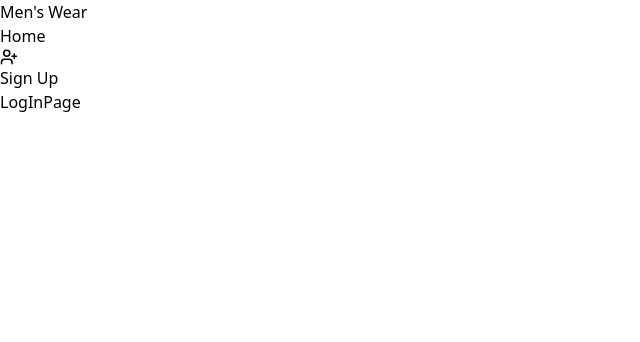
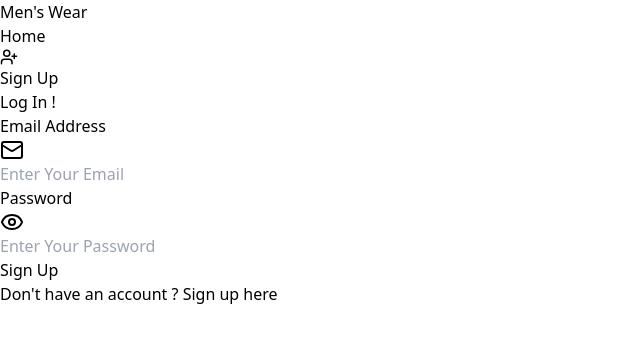
Before and after one commit to Chinokoo/ecommerce-web-app-frontend, a React (Vite) app: page /login in a window 1280 px wide. Shown: the top 342 px of the page, without its empty margins (0-640 px from the left). Built offline with nearby package versions, Linux system fonts and the light colour scheme.

Commit message:
create login page

```diff
--- a/src/App.jsx
+++ b/src/App.jsx
@@ -7,13 +7,6 @@ import NavBar from "./components/NavBar";
 function App() {
   return (
     <div className="min-h-screen bg-gradient-to-t from-stone-600 to-stone-900 text-white relative overflow-hidden px-2 md:px-10">
-      {/*background gradient  */}
-
-      <div className="absolute inset-0 overflow-hidden">
-        <div className="absolute inset-0">
-          <div className="absolute top-0 left-1/2 -translate-x-1/2 w-full h-full bg-[radial-gradient(ellipse_at_top,indigo-100_0%,blue-500_45%,*indigo-900)_100%)]" />
-        </div>
-      </div>
       <div className="relate z-50 pt-20">
         <NavBar />
         <Routes>
--- a/src/pages/LogInPage.jsx
+++ b/src/pages/LogInPage.jsx
@@ -1,5 +1,126 @@
+import { Link } from "react-router-dom";
+import { useState } from "react";
+import { motion } from "framer-motion";
+import { Mail, EyeClosed, Eye, LoaderCircle } from "lucide-react";
+
 const LogInPage = () => {
-  return <div>LogInPage</div>;
+  const loading = false;
+  const [passwordVisible, setPasswordVisible] = useState(false);
+  const [formData, setFormData] = useState({
+    email: "",
+    password: "",
+  });
+
+  const handleSubmit = (e) => {
+    e.preventDefault();
+    console.log(formData);
+  };
+
+  return (
+    <div className="flex flex-col justify-center sm:px-6 lg:px-8">
+      <motion.div
+        className="sm:mx-auto sm:w-full sm:max-w-md"
+        initial={{ opacity: 0, y: -20 }}
+        animate={{ opacity: 1, y: 0 }}
+        transition={{ duration: 0.8 }}
+      >
+        <h2 className="mt-3 text-center text-3xl font-extrabold text-zinc-300">
+          Log In !
+        </h2>
+      </motion.div>
+      {/* name field */}
+      <motion.div
+        initial={{ opacity: 0, y: +20 }}
+        animate={{ opacity: 1, y: 0 }}
+        transition={{ duration: 0.8 }}
+        className="flex flex-col my-3 bg-stone-900 rounded-md py-8 px-4 sm:mx-auto sm:w-full sm:max-w-md shadow-lg "
+      >
+        <form className=" flex flex-col" onSubmit={handleSubmit}>
+          {/* email field */}
+          <label
+            htmlFor="email"
+            className="text-white text-sm block font-medium pt-5"
+          >
+            Email Address
+          </label>
+          <div className=" relative rounded-md shadow-sm flex bg-stone-500 px-2 py-2">
+            <div className=" flex items-center pointer-events-none">
+              <Mail className="h-5 w-5 text-white mr-2 " />
+            </div>
+            <input
+              type="text"
+              id="email"
+              required
+              value={formData.email}
+              onChange={(e) =>
+                setFormData({ ...formData, email: e.target.value })
+              }
+              placeholder="Enter Your Email"
+              className="placeholder:text-white bg-transparent outline-none"
+            />
+          </div>
+          {/* password field */}
+          <label
+            htmlFor="password"
+            className="text-white text-sm block font-medium pt-5"
+          >
+            Password
+          </label>
+          <div className=" relative rounded-md shadow-sm flex bg-stone-500 px-2 py-2">
+            <div className=" flex items-center cursor-pointer ">
+              {passwordVisible ? (
+                <EyeClosed
+                  className="h-5 w-5 text-white mr-2 "
+                  onClick={() => {
+                    setPasswordVisible(!passwordVisible);
+                  }}
+                />
+              ) : (
+                <Eye
+                  className="h-5 w-5 text-white mr-2 "
+                  onClick={() => {
+                    setPasswordVisible(!passwordVisible);
+                  }}
+                />
+              )}
+            </div>
+            <input
+              type={passwordVisible ? "text" : "password"}
+              id="password"
+              required
+              value={formData.password}
+              onChange={(e) =>
+                setFormData({ ...formData, password: e.target.value })
+              }
+              placeholder="Enter Your Password"
+              className="placeholder:text-white bg-transparent outline-none"
+            />
+          </div>
+          {/* submit button */}
+          <button
+            type="submit"
+            disabled={loading}
+            className=" mt-8 w-full flex justify-center items-center bg-stone-300 text-stone-900 hover:bg-stone-800 hover:text-white py-2  transition-all duration-300 ease-in-out rounded-md disabled:cursor-not-allowed"
+          >
+            {loading ? (
+              <>
+                <LoaderCircle className="mr-2 h-5 2-5 animate-spin" />
+                <p>loading...</p>
+              </>
+            ) : (
+              <span>Sign Up</span>
+            )}
+          </button>
+        </form>
+      </motion.div>
+      <div className=" text-center text-sm font-medium">
+        <span>Don&apos;t have an account ? </span>
+        <Link to="/signup" className="text-stone-200 hover:text-stone-400">
+          <span className="underline">Sign up here</span>
+        </Link>
+      </div>
+    </div>
+  );
 };
 
 export default LogInPage;
--- a/src/pages/SignUpPage.jsx
+++ b/src/pages/SignUpPage.jsx
@@ -1,6 +1,6 @@
 import { useState } from "react";
 import { motion } from "framer-motion";
-import { Eye, EyeClosed, Mail, User, UserPlus } from "lucide-react";
+import { Eye, EyeClosed, LoaderCircle, Mail, User } from "lucide-react";
 import { Link } from "react-router-dom";
 
 const SignUpPage = () => {
@@ -26,13 +26,18 @@ const SignUpPage = () => {
         animate={{ opacity: 1, y: 0 }}
         transition={{ duration: 0.8 }}
       >
-        <h2 className="mt-3 text-center text-3xl font-extrabold text-zinc-300 hover:text-red-600">
-          Create Your Account
+        <h2 className="mt-3 text-center text-3xl font-extrabold text-zinc-300">
+          Create Your Account !
         </h2>
       </motion.div>
       {/* name field */}
-      <div className="flex flex-col my-3 bg-stone-900 rounded-md py-8 px-4 sm:mx-auto sm:w-full sm:max-w-md ">
-        <form className="space-y-4 flex flex-col" onSubmit={handleSubmit}>
+      <motion.div
+        initial={{ opacity: 0, y: +20 }}
+        animate={{ opacity: 1, y: 0 }}
+        transition={{ duration: 0.8 }}
+        className="flex flex-col my-3 bg-stone-900 rounded-md py-8 px-4 sm:mx-auto sm:w-full sm:max-w-md shadow-lg "
+      >
+        <form className=" flex flex-col" onSubmit={handleSubmit}>
           <label
             htmlFor="name"
             className="text-white text-sm block font-medium"
@@ -41,7 +46,7 @@ const SignUpPage = () => {
           </label>
           <div className=" relative rounded-md shadow-sm flex bg-stone-500 px-2 py-2 mb-4">
             <div className=" flex items-center pointer-events-none">
-              <User className="h-5 w-5 text-white mr-2 " aria-hidden="true" />
+              <User className="h-5 w-5 text-white mr-2 " />
             </div>
             <input
               type="text"
@@ -64,7 +69,7 @@ const SignUpPage = () => {
           </label>
           <div className=" relative rounded-md shadow-sm flex bg-stone-500 px-2 py-2">
             <div className=" flex items-center pointer-events-none">
-              <Mail className="h-5 w-5 text-white mr-2 " aria-hidden="true" />
+              <Mail className="h-5 w-5 text-white mr-2 " />
             </div>
             <input
               type="text"
@@ -122,7 +127,7 @@ const SignUpPage = () => {
           >
             Confirm Password
           </label>
-          <div className=" relative rounded-md shadow-sm flex bg-stone-500 px-2 py-2">
+          <div className=" relative rounded-md shadow-sm flex bg-stone-500 px-2 py-2 mb-4 ">
             <div className=" flex items-center cursor-pointer ">
               {passwordVisible ? (
                 <EyeClosed
@@ -155,17 +160,24 @@ const SignUpPage = () => {
           {/* submit button */}
           <button
             type="submit"
-            className="w-full flex items-center bg-stone-300 hover:bg-stone-800 hover:text-white py-2  transition-all duration-300 ease-in-out"
+            disabled={loading}
+            className=" mt-5 w-full flex justify-center items-center bg-stone-300 text-stone-900 hover:bg-stone-800 hover:text-white py-2  transition-all duration-300 ease-in-out rounded-md disabled:cursor-not-allowed"
           >
-            <UserPlus className="h-5 w-5" />
-            <span>Sign Up</span>
+            {loading ? (
+              <>
+                <LoaderCircle className="mr-2 h-5 2-5 animate-spin" />
+                <p>loading...</p>
+              </>
+            ) : (
+              <span>Sign Up</span>
+            )}
           </button>
         </form>
-      </div>
+      </motion.div>
       <div className=" text-center text-sm font-medium">
         <span>Already have an account ? </span>
-        <Link to="/login">
-          <span className="text-stone-950">Login here</span>
+        <Link to="/login" className="text-stone-200 hover:text-stone-400">
+          <span className="underline">Login here</span>
         </Link>
       </div>
     </div>
```
